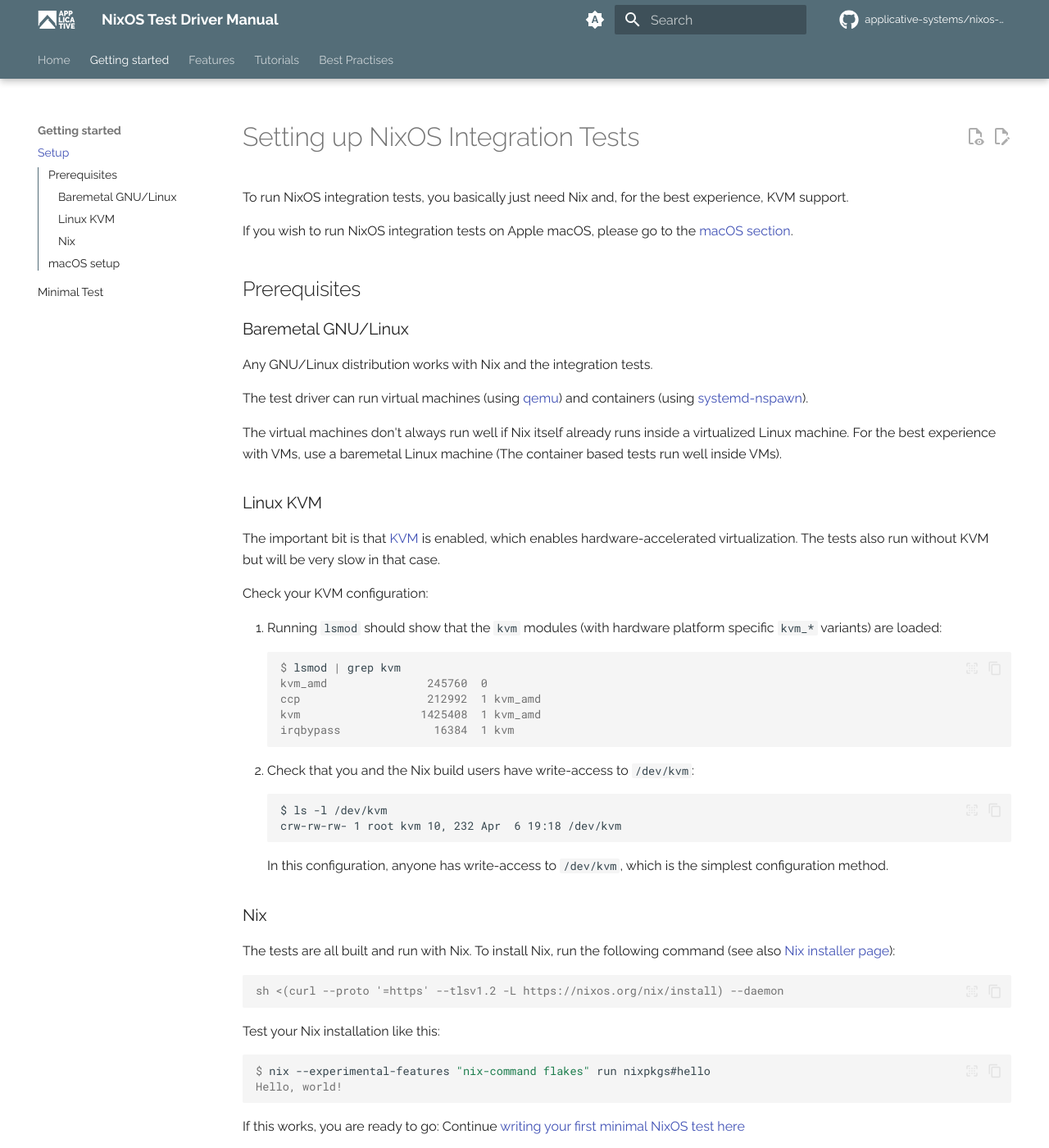
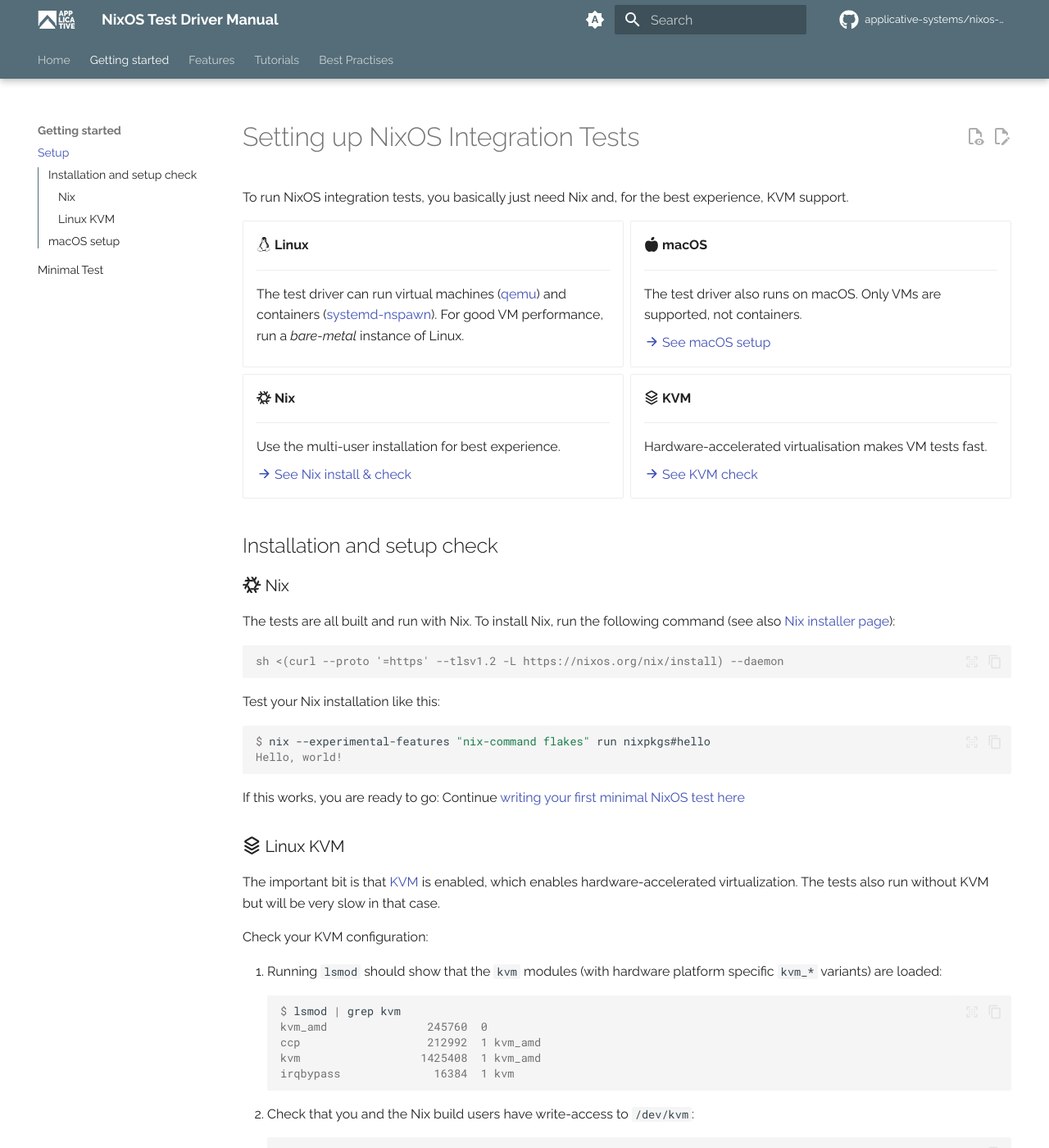
Before and after one commit to applicative-systems/nixos-test-driver-manual, an MkDocs documentation site: the page built from docs/setup.md, in a window 1280 px wide and 1400 px high. Shown: the whole window at 82% size. Built offline with MkDocs 1.6.1 and Material for MkDocs 9.7.7, drawn with Linux system fonts in a browser that asks for light colours; comment, search, counter and statistics services are not loaded.

Commit message:
make everything prettier

````diff
--- a/docs/setup.md
+++ b/docs/setup.md
@@ -2,20 +2,68 @@
 
 To run NixOS integration tests, you basically just need Nix and, for the best experience, KVM support.
 
-If you wish to run NixOS integration tests on Apple macOS, please go to the [macOS section](#macos-setup).
+<!-- prettier-ignore-start -->
 
-## Prerequisites
+<div class="grid cards" markdown>
 
-### Baremetal GNU/Linux
+-   :simple-linux: **Linux**
 
-Any GNU/Linux distribution works with Nix and the integration tests.
+    ---
 
-The test driver can run virtual machines (using [qemu](https://www.qemu.org/)) and containers (using [systemd-nspawn](https://www.freedesktop.org/software/systemd/man/latest/systemd-nspawn.html)).
+    The test driver can run virtual machines ([qemu](https://www.qemu.org/)) and containers ([systemd-nspawn](https://www.freedesktop.org/software/systemd/man/latest/systemd-nspawn.html)).
+    For good VM performance, run a *bare-metal* instance of Linux.
 
-The virtual machines don't always run well if Nix itself already runs inside a virtualized Linux machine.
-For the best experience with VMs, use a baremetal Linux machine (The container based tests run well inside VMs).
+-   :fontawesome-solid-apple-alt: **macOS**
 
-### Linux KVM
+    ---
+
+    The test driver also runs on macOS.
+    Only VMs are supported, not containers.
+
+    [:octicons-arrow-right-16: See macOS setup](#macos-setup)
+
+-   :simple-nixos: **Nix**
+
+    ---
+
+    Use the multi-user installation for best experience.
+
+    [:octicons-arrow-right-16: See Nix install & check](#nix)
+
+-   :octicons-stack-16: **KVM**
+
+    ---
+
+    Hardware-accelerated virtualisation makes VM tests fast.
+
+    [:octicons-arrow-right-16: See KVM check](#nix)
+
+</div>
+
+<!-- prettier-ignore-end -->
+
+## Installation and setup check
+
+### :simple-nixos: Nix
+
+The tests are all built and run with Nix.
+To install Nix, run the following command (see also [Nix installer page](https://nixos.org/download/)):
+
+```console
+sh <(curl --proto '=https' --tlsv1.2 -L https://nixos.org/nix/install) --daemon
+```
+
+Test your Nix installation like this:
+
+```console
+$ nix --experimental-features "nix-command flakes" run nixpkgs#hello
+Hello, world!
+```
+
+If this works, you are ready to go:
+Continue [writing your first minimal NixOS test here](tutorials/minimal.md)
+
+### :octicons-stack-16: Linux KVM
 
 The important bit is that [KVM](https://en.wikipedia.org/wiki/Kernel-based_Virtual_Machine) is enabled, which enables hardware-accelerated virtualization.
 The tests also run without KVM but will be very slow in that case.
@@ -37,26 +85,9 @@
    ```
    In this configuration, anyone has write-access to `/dev/kvm`, which is the simplest configuration method.
 
-### Nix
 
-The tests are all built and run with Nix.
-To install Nix, run the following command (see also [Nix installer page](https://nixos.org/download/)):
 
-```console
-sh <(curl --proto '=https' --tlsv1.2 -L https://nixos.org/nix/install) --daemon
-```
-
-Test your Nix installation like this:
-
-```console
-$ nix --experimental-features "nix-command flakes" run nixpkgs#hello
-Hello, world!
-```
-
-If this works, you are ready to go:
-Continue [writing your first minimal NixOS test here](tutorials/minimal.md)
-
-## macOS setup
+## :fontawesome-solid-apple-alt: macOS setup
 
 NixOS integration tests can run on macOS (Apple Silicon) by using a Linux builder or the `apple-virt` virtualization framework.
 For more details, see the [Nixcademy NixOS test driver guide for macOS](https://nixcademy.com/posts/running-nixos-integration-tests-on-macos/).
--- a/mkdocs.yml
+++ b/mkdocs.yml
@@ -142,14 +142,15 @@
       - Minimal Test: tutorials/minimal.md
   - Features:
       - features/index.md
-      - VMs: features/vm.md
-      - Containers: features/container.md
-      - Interactive Mode: features/interactive.md
-      - Screenshots and OCR: features/screenshots-and-ocr.md
-      - Linting: features/linting.md
-      - Error Hook: features/error-hook.md
+      - features/vm.md
+      - features/container.md
+      - features/interactive.md
       - features/module-composition.md
+      - features/screenshots-and-ocr.md
+      - features/linting.md
+      - features/error-hook.md
   - Tutorials:
+      - tutorials/index.md
       - tutorials/test-in-extra-package.md
       - tutorials/connecting-to-nodes-in-interactive.md
       - tutorials/multi-network-tests.md
````
Also changed, not shown: docs/features/index.md (+50 -6 lines), docs/index.md (+27 -7 lines), docs/tutorials/minimal.md (+15 -1 lines), docs/assets/blog/test-driver-elco.webp (added), docs/assets/nixos-integration-test-driver-kit.jpg (deleted).
